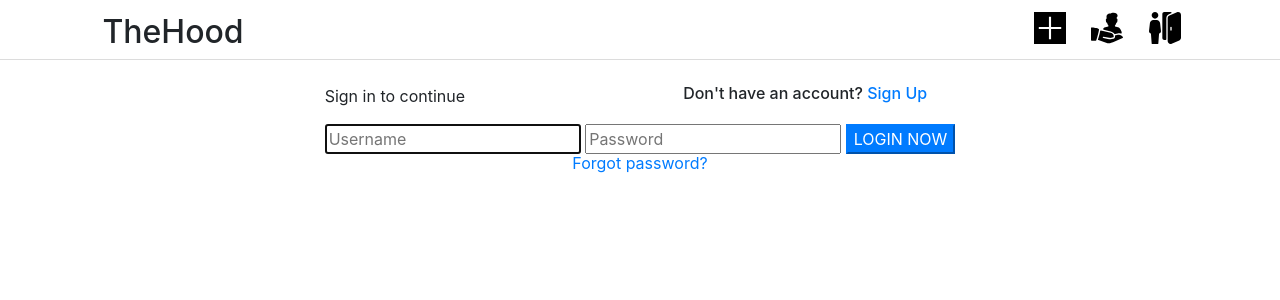
After one commit to faith62/Neighborhood, a Django app: page /login/ in a window 1280 px wide. The commit adds this page. Shown: the top 300 px of the page. Run offline with Django 4.2, Linux system fonts and the light colour scheme; some libraries are stand-ins or nearby versions; some web fonts are replaced.

Commit message:
Accounts setup

```diff
--- a/watch/decorators.py
+++ b/watch/decorators.py
@@ -0,0 +1,10 @@
+from django.http import HttpResponse
+from django.shortcuts import redirect
+
+def unauthenticated_user(view_func):
+    def wrapper_func(request, *args, **kwargs):
+        if request.user.is_authenticated:
+            return redirect('homepage')
+        else:
+            return view_func(request, *args, **kwargs)
+    return wrapper_func
--- /dev/null
+++ b/watch/templates/accounts/login.html
@@ -0,0 +1,37 @@
+{% extends 'base.html' %}
+
+{% block content %}
+<div class="accounts-page d-flex justify-content-center m-0 pt-4">
+    <div class="login-section text-center">
+        <div class="account-nav">
+            <div class="row">
+                <div class="col-md-6">
+                    <p class="font-type-bold float-left">Sign in to continue</p>
+                </div>
+                <div class="col-md-6">
+                    <h6 class="text-center">
+                        Don't have an account? <a href="{% url 'signup' %}">Sign Up</a>
+                    </h6>
+                </div>
+            </div>
+        </div>
+        <form class="login-form" method="POST" action="">
+            {% csrf_token %}
+            <input type="text" name="username" class="accounts-username" autofocus="true" required="true"
+                placeholder="Username" />
+            <input type="password" name="password" class="accounts-password" required="true" placeholder="Password" />
+            {% for message in messages%}
+            <span class="message">{{message}}</span>
+            {% endfor %}
+            <input type="submit" name="Login" value="LOGIN NOW" class="accounts-submit btn-primary" /><br>
+        </form>
+        <div class="password-admin">
+
+            <h6 class="text-center"><a href="{% url 'reset_password' %}" class="font-weight-normal">Forgot password?</a></h6>
+            <br>
+        </div>
+    </div>
+
+</div>
+
+{% endblock %}
--- a/watch/templates/navbar.html
+++ b/watch/templates/navbar.html
@@ -16,7 +16,7 @@
                 {% load static %}
                 <img src="{% static 'css/assets/user-profile-svgrepo-com.svg' %}" title="Profile">
             </a></li>
-            <li class="nav-items"><a href="" >
+            <li class="nav-items"><a href="{% url 'logout' %}" >
                 {% load static %}
                 <img src="{% static 'css/assets/logout-svgrepo-com.svg' %}" title="Logout">
             </a></li>
--- a/watch/urls.py
+++ b/watch/urls.py
@@ -1,8 +1,12 @@
-from django.urls import path,include
+from django.urls import path
 from watch import views
+from django.contrib.auth import views as auth_views
 
 urlpatterns = [
     path('',views.homepage,name='homepage'),
+    path('login/',views.loginuser,name='login'),
+    path('signup/',views.signup,name='signup'),
+    path('logout/',views.logoutuser,name='logout'),
 
     path('post-create/',views.post_create,name='post-create'),
 
@@ -11,4 +15,9 @@ urlpatterns = [
     path('amenity/hospital/',views.hospital,name='hospital'),
     path('amenity/malls_and_markets/',views.malls_and_markets,name='malls_and_markets'),
     path('amenity/fastfood/',views.fastfood,name='fastfood'),
+
+    path('reset_password/',auth_views.PasswordResetView.as_view(template_name="accounts/password_reset.html"),name="reset_password"),
+    path('reset_password_sent/',auth_views.PasswordResetDoneView.as_view(template_name="accounts/password_reset_sent.html"),name="password_reset_done"),
+    path('reset/<uidb64>/<token>/',auth_views.PasswordResetConfirmView.as_view(template_name="accounts/password_reset_form.html"),name="password_reset_confirm"),
+    path('reset_password_complete/',auth_views.PasswordResetCompleteView.as_view(template_name="accounts/password_reset_done.html"),name="password_reset_complete"),
 ]
--- a/watch/views.py
+++ b/watch/views.py
@@ -8,6 +8,70 @@ from .forms import *
 from django.contrib.auth import authenticate, login, logout
 from django.core.mail import send_mail,BadHeaderError
 
+@unauthenticated_user
+def signup(request):
+    form = SignUpForm()
+
+    if request.method == 'POST':
+        form = SignUpForm(request.POST)
+        if form.is_valid():
+            user = form.save()
+            username = form.cleaned_data.get('username')
+            email = form.cleaned_data.get('email')
+
+            user_profile=Profile(
+                user=user,
+                name=username
+            )
+            user_profile.save_profile()
+
+            subject = 'Welcome to IG'
+            recipient_list = email
+            message = '''
+            Hello,
+
+                Welcome to Neighborhood
+
+                Thank you for signing up.
+                We are excited to welcome you to the family.
+
+                Karibu Nyumba kumi
+
+                    '''
+            from_email = 'no-reply@example.com'
+            try:
+                send_mail(subject, message, from_email, [recipient_list])
+            except BadHeaderError:
+                return HttpResponse('Invalid header found.')
+
+            messages.success(request, "Account created successfully")
+            return redirect('login')
+
+    context = {
+        'form': form,
+    }
+    return render (request, 'accounts/signup.html', context=context)
+
+@unauthenticated_user
+def loginuser(request):
+    if request.method == 'POST':
+        username = request.POST.get('username')
+        password = request.POST.get('password')
+
+        user = authenticate(request, username=username, password=password)
+
+        if user is not None:
+            login(request, user)
+            return redirect('homepage')
+        else:
+            messages.info(request, "Username or Password is incorrect")
+
+    context = {}
+    return render (request, 'accounts/login.html', context=context)
+
+def logoutuser(request):
+    logout(request)
+    return redirect('login')
 
 def homepage(request):
     posts = Posts.objects.all().order_by('id').reverse()
```
Also changed, not shown: watch/forms.py (+7 -0 lines), watch/templates/accounts/password_reset.html (added, +18 -0 lines), watch/templates/accounts/password_reset_done.html (added, +14 -0 lines), watch/templates/accounts/password_reset_form.html (added, +16 -0 lines), watch/templates/accounts/password_reset_sent.html (added, +20 -0 lines), watch/templates/accounts/signup.html (added, +33 -0 lines), db.sqlite3.
